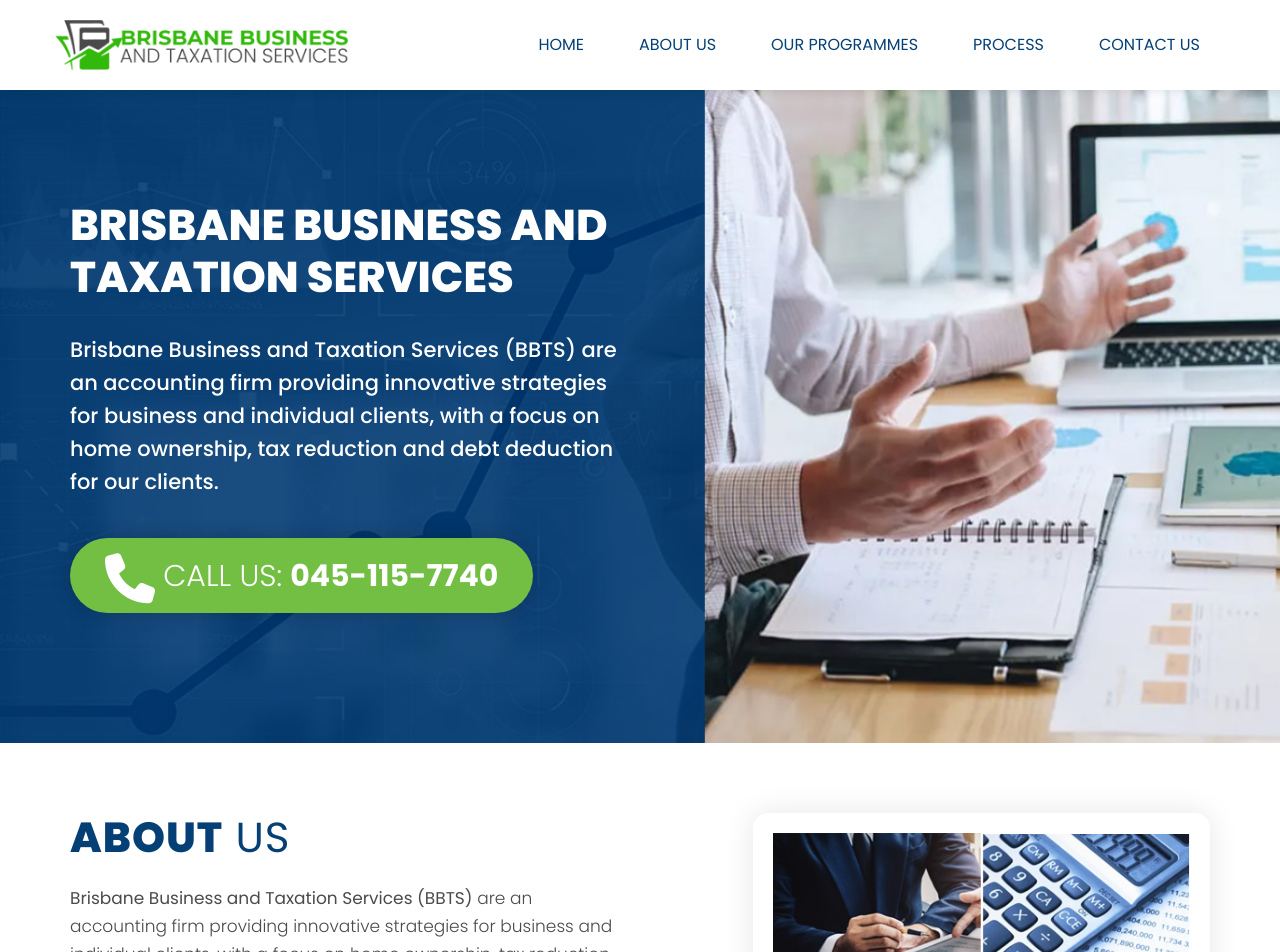
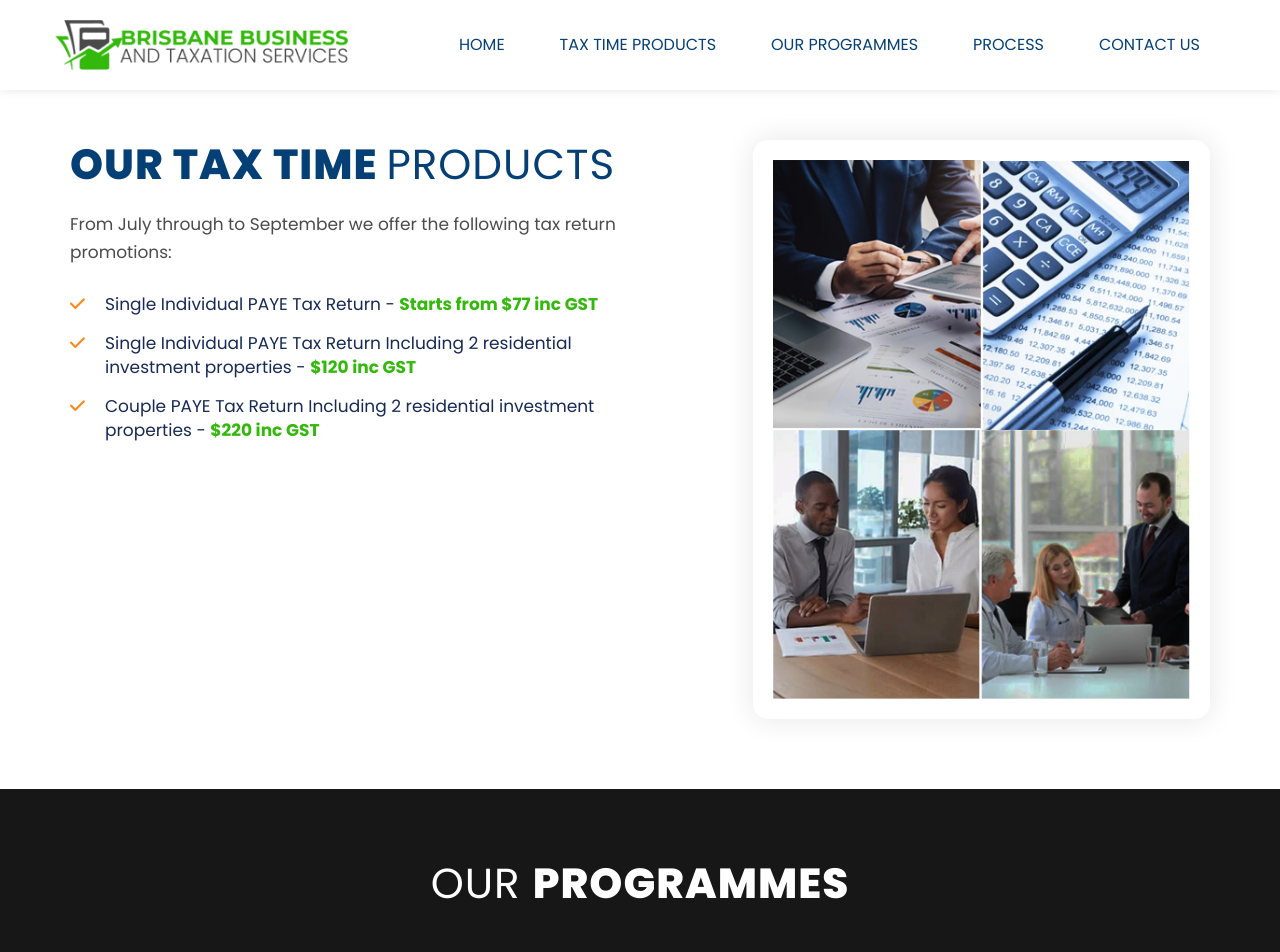
Before and after one commit to mansoor250984/bbts, a plain HTML site: page index.html in a window 1280 px wide. Shown: the top 952 px of the page. Drawn offline with nearby package versions, Linux system fonts and the light colour scheme.

Commit message:
Add files via upload

```diff
--- a/index.html
+++ b/index.html
@@ -18,8 +18,8 @@
       <nav class="nav">
         <div class="navigation-menu"> <i class="fa fa-times" aria-hidden="true"></i>
           <ul>
-            <li><a href="#home">Home</a></li>
-            <li><a href="#about">About Us</a></li>
+            <li><a href="#about">Home</a></li>
+            <li><a href="#about">Tax Time Products</a></li>
             <li><a href="#our-programmes">Our Programmes</a></li>
             <li><a href="#process">Process</a></li>
             <li><a href="#contact">Contact Us</a></li>
@@ -30,7 +30,7 @@
     </div>
   </div>
 </header>
-<section class="hero" id="home">
+<!--<section class="hero" id="home">
   <div class="container">
     <div class="row">
       <div class="col-lg-6">
@@ -41,20 +41,12 @@
         <div class="padT7"><a href="tel:0451157740" class="phoneBtn"><i class="fa fa-phone"></i> Call Us: <span>045-115-7740</span></a> </div></div>
     </div>
   </div>
-</section>
-<section class="whiteSec common" id="about">
+</section>-->
+<section class="whiteSec common" id="about" style="margin-top:70px;">
   <div class="container">
     <div class="row">
       <div class="col-lg-6">
-        <h2><strong>About</strong> Us</h2>
-        <p><strong>Brisbane Business and Taxation Services (BBTS)</strong> are an
-          accounting firm providing innovative strategies for business
-          and individual clients, with a focus on home ownership, tax reduction and debt deduction for our clients. We are aware of the
-          challenges of navigating the current housing market for both home owners and investors alike. We have put together 2 result focused programs to ensure that our clients can achieve their financial goals; Owning a home, and tax and debt reduction
-          through property. We work to ensure that these goals are met over a short to medium time period to ensure that our clients
-          achieve home ownership, tax reduction and debt reduction in an affordable and sustainable manner. Best of all our qualification process is free of charge to ensure that all of the clients we have on our programs will be able to achieve either home ownership or tax and debt reduction.</p>
-
-          <h4 class="padT3">OUR TAX TIME PRODUCTS</h4>
+        <h2><strong>OUR TAX TIME </strong> PRODUCTS</h2>
 <p><strong>From July through to September we offer the following tax return promotions: </strong></p>
 <ul class="listing">
 <li class="darkblue"><strong>Single Individual PAYE Tax Return - <span class="green" style="font-weight:700;">Starts from $77 inc GST</span></strong></li>
```
